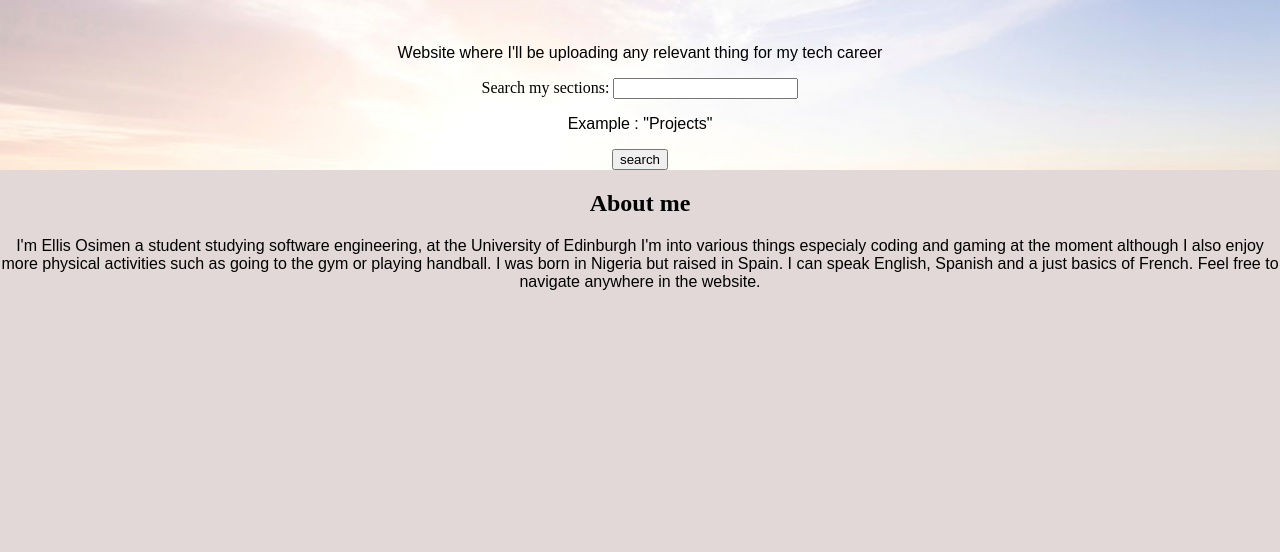
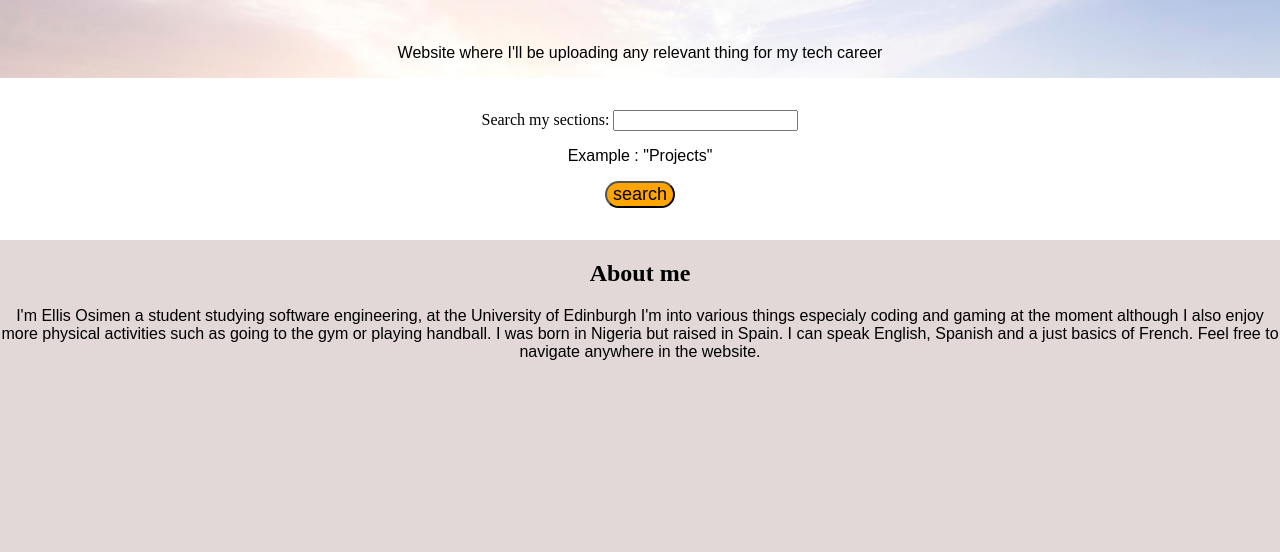
Before and after one commit to EllisOsimen/Clone, a plain HTML site: page index.html in a window 1280 px wide. Shown: the part 248-800 px from the top of the page. Drawn offline with Linux system fonts and the light colour scheme; a web font is replaced by a local one.

Commit message:
Update styles.css

```diff
--- a/styles.css
+++ b/styles.css
@@ -16,10 +16,11 @@ h3 {
     font-family: 'Righteous', cursive;
     font-size: 60px;
     text-align: center;
+    color: pink;
 }
 h1 {
     font-family: 'Righteous', cursive;
-    background-image: url("/black.jpg");
+    background-image: url("/upwk62049834-wikimedia-image-job572-1.jpg");
     font-size: xx-large;
     text-align: center;
     padding: 1em;
@@ -48,3 +49,20 @@ header {
 .background a{
     color: black;
 }
+input[type=button] {
+    background-color: orange;
+    border-radius: 1em;
+    cursor: pointer;
+    font-size: large;
+    font-family: 'Mukta Malar', sans-serif;
+}
+
+input[type=button] :hover {
+        background-color:orangered;
+        font-weight: normal;
+
+}
+.searcher {
+    background-color: white;
+    padding: 2em;
+}
```
